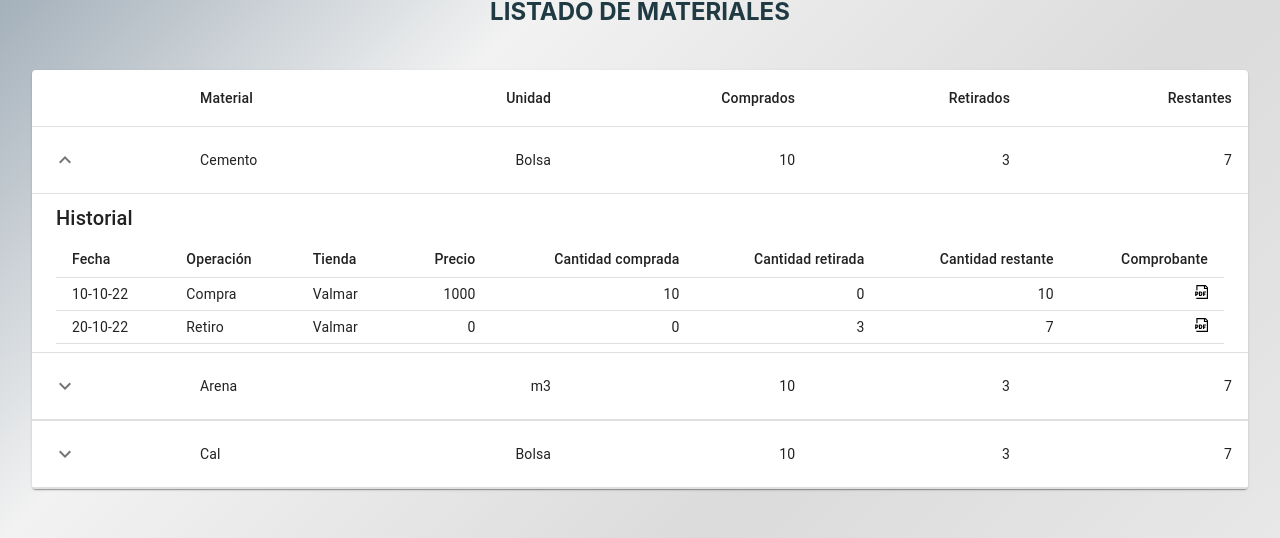
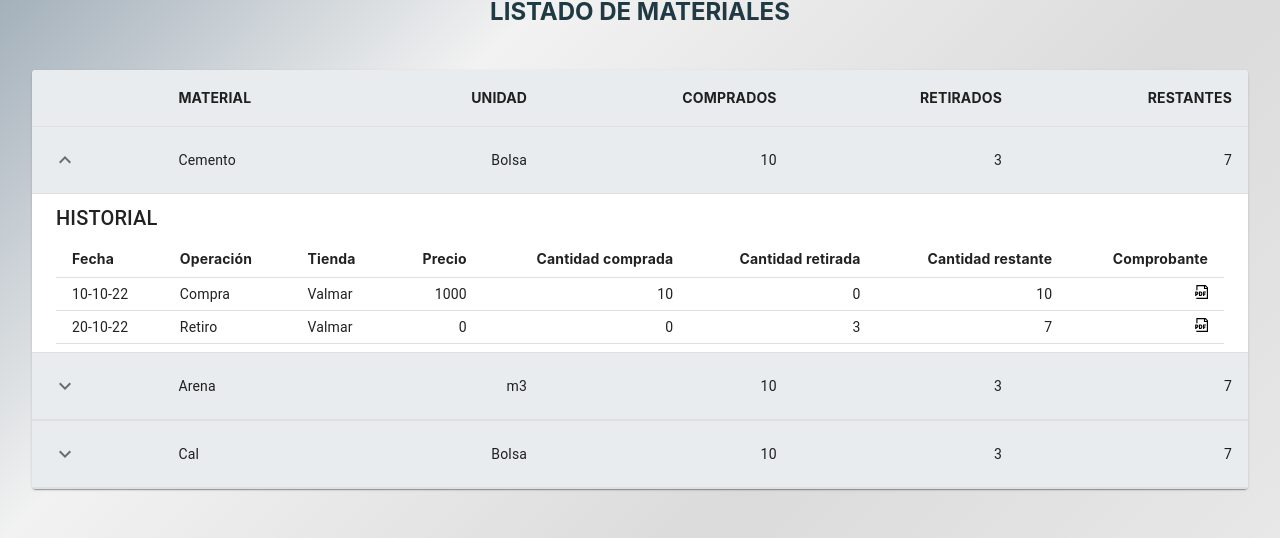
Before and after one commit to LucasKoval/New-Home-Manager, a Next.js app: page /page2 in a window 1280 px wide. Both pictures are taken after a click on the button 65 px from the left and 390 px from the top of the page. Shown: the part 151-689 px from the top of the page. Built offline with nearby package versions, Linux system fonts and the light colour scheme.

Commit message:
Style changes 28-07-22

```diff
--- a/components/Layout/Layout.styles.jsx
+++ b/components/Layout/Layout.styles.jsx
@@ -2,6 +2,7 @@ import styled from 'styled-components'
 
 export const Container = styled.section`
   width: 100%;
+  max-width: 1580px;
   display: flex;
   flex-flow: wrap;
   justify-content: center;
--- a/pages/page1.js
+++ b/pages/page1.js
@@ -36,7 +36,7 @@ export default function Page1() {
                 <a target="_blank" rel="noreferrer" title="Abrir documento" className="me-4">
                   <CardActionArea>
                     <CardMedia component="img" height="140" image="/img/arqui.png" alt="logo" />
-                    <CardContent>
+                    <CardContent style={{ backgroundColor: '#E8ECEE' }}>
                       <Typography gutterBottom variant="h5" component="div">
                         {project.name}
                       </Typography>
--- a/pages/page2.js
+++ b/pages/page2.js
@@ -22,12 +22,18 @@ function Row(props) {
   const [open, setOpen] = React.useState(false)
 
   const rowStyle = {
+    backgroundColor: '#E8ECEE',
+  }
+  const rowStyleClosed = {
     backgroundColor: 'lightpink',
   }
 
   return (
     <>
-      <TableRow sx={{ '& > *': { borderBottom: 'unset' } }} style={row.closed ? rowStyle : null}>
+      <TableRow
+        sx={{ '& > *': { borderBottom: 'unset' } }}
+        style={row.closed ? rowStyleClosed : rowStyle}
+      >
         <TableCell>
           <IconButton aria-label="expand row" size="small" onClick={() => setOpen(!open)}>
             {open ? <KeyboardArrowUpIcon /> : <KeyboardArrowDownIcon />}
@@ -46,19 +52,35 @@ function Row(props) {
           <Collapse in={open} timeout="auto" unmountOnExit>
             <Box sx={{ margin: 1 }}>
               <Typography variant="h6" gutterBottom component="div">
-                Historial
+                HISTORIAL
               </Typography>
               <Table size="small" aria-label="purchases">
                 <TableHead>
                   <TableRow>
-                    <TableCell>Fecha</TableCell>
-                    <TableCell>Operación</TableCell>
-                    <TableCell>Tienda</TableCell>
-                    <TableCell align="right">Precio</TableCell>
-                    <TableCell align="right">Cantidad comprada</TableCell>
-                    <TableCell align="right">Cantidad retirada</TableCell>
-                    <TableCell align="right">Cantidad restante</TableCell>
-                    <TableCell align="right">Comprobante</TableCell>
+                    <TableCell>
+                      <strong>Fecha</strong>
+                    </TableCell>
+                    <TableCell>
+                      <strong>Operación</strong>
+                    </TableCell>
+                    <TableCell>
+                      <strong>Tienda</strong>
+                    </TableCell>
+                    <TableCell align="right">
+                      <strong>Precio</strong>
+                    </TableCell>
+                    <TableCell align="right">
+                      <strong>Cantidad comprada</strong>
+                    </TableCell>
+                    <TableCell align="right">
+                      <strong>Cantidad retirada</strong>
+                    </TableCell>
+                    <TableCell align="right">
+                      <strong>Cantidad restante</strong>
+                    </TableCell>
+                    <TableCell align="right">
+                      <strong>Comprobante</strong>
+                    </TableCell>
                   </TableRow>
                 </TableHead>
                 <TableBody>
@@ -105,13 +127,23 @@ export default function Page2() {
         <TableContainer component={Paper}>
           <Table aria-label="collapsible table">
             <TableHead>
-              <TableRow>
+              <TableRow style={{ backgroundColor: '#E8ECEE' }}>
                 <TableCell />
-                <TableCell>Material</TableCell>
-                <TableCell align="right">Unidad</TableCell>
-                <TableCell align="right">Comprados</TableCell>
-                <TableCell align="right">Retirados</TableCell>
-                <TableCell align="right">Restantes</TableCell>
+                <TableCell>
+                  <strong>MATERIAL</strong>
+                </TableCell>
+                <TableCell align="right">
+                  <strong>UNIDAD</strong>
+                </TableCell>
+                <TableCell align="right">
+                  <strong>COMPRADOS</strong>
+                </TableCell>
+                <TableCell align="right">
+                  <strong>RETIRADOS</strong>
+                </TableCell>
+                <TableCell align="right">
+                  <strong>RESTANTES</strong>
+                </TableCell>
               </TableRow>
             </TableHead>
             <TableBody>
--- a/styles/globalStyles.jsx
+++ b/styles/globalStyles.jsx
@@ -193,10 +193,16 @@ export const PageContainer = styled.div`
   justify-content: space-evenly;
   align-items: center;
   padding: 2rem 0;
+
+  &.homepage {
+    flex-direction: column;
+  }
+
   @media (max-width: ${({ theme }) => theme.device.mobile}) {
     width: 90%;
     flex-flow: column;
     justify-content: center;
+    padding: 0 0 2rem 0;
   }
 `
 
```
Also changed, not shown: db/project.json (+4 -4 lines), pages/index.js (+4 -4 lines), public/img/arqui.png, public/img/materials.png.
